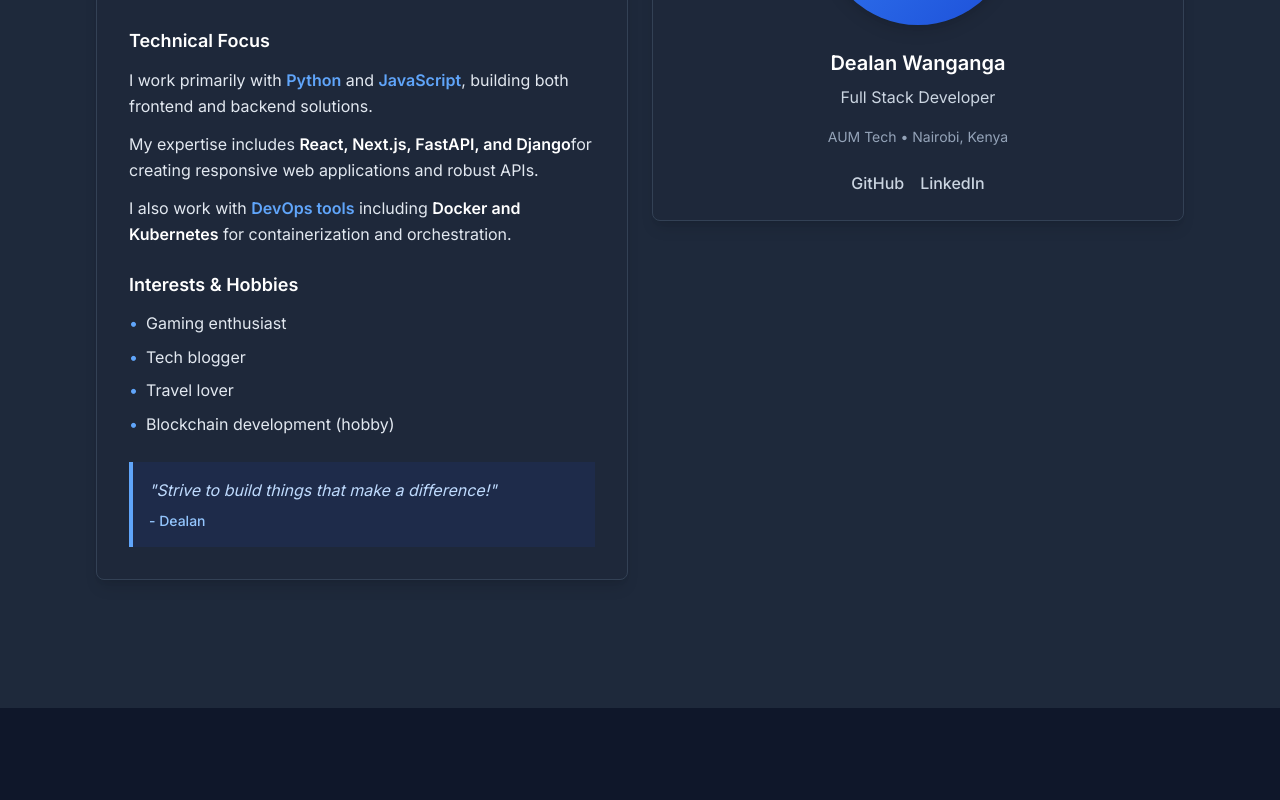
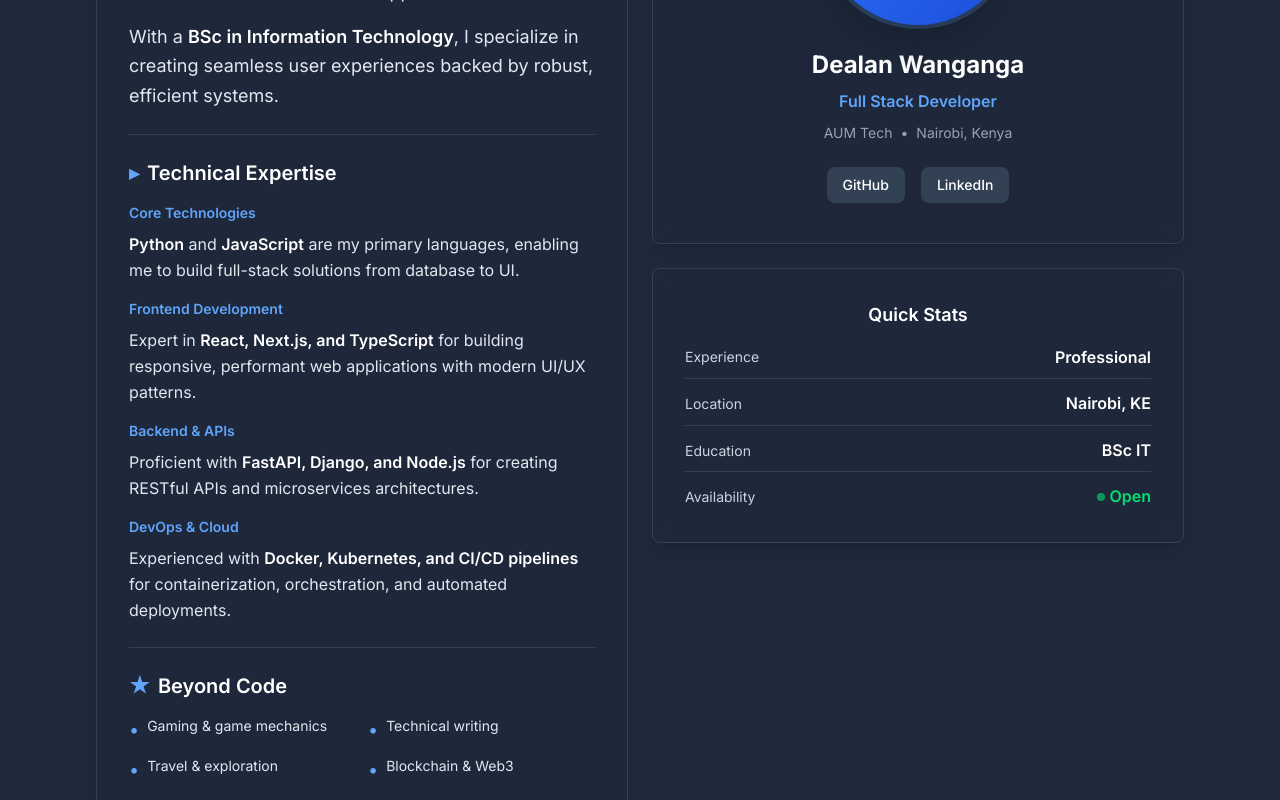
Before and after one commit to Dylan66/portfolio-website, a Next.js app: page / in a window 1280 px wide. Shown: the part 1260-2060 px from the top of the page. Built offline with nearby package versions, Linux system fonts and the light colour scheme.

Commit message:
fix hydration errors

```diff
--- a/src/components/About/AboutCard.js
+++ b/src/components/About/AboutCard.js
@@ -8,32 +8,43 @@ function AboutCard() {
       <Card.Body>
         <blockquote className="blockquote mb-0">
           <p style={{ textAlign: "justify" }}>
-            Hi Everyone, I am <span className="purple">Dylan Wanganga </span>
-            from <span className="purple"> Nairobi, Kenya.</span>
-            <br />
-            I am currently employed as a software developer at AUM Tech.
-            <br />
-            I have completed Bsc In Information Technology
+            Hi there! I'm <span className="purple">Dealan Wanganga</span>, a passionate Full Stack Developer
+            based in <span className="purple">Nairobi, Kenya</span>.
             <br />
             <br />
-            Apart from coding, some other activities that I love to do!
+            Currently, I'm building innovative solutions at <span className="purple">AUM Tech</span>,
+            where I work with modern web technologies to create scalable applications that solve real-world problems.
+            <br />
+            <br />
+            I hold a <span className="purple">BSc in Information Technology</span> and specialize in both
+            frontend and backend development, with a strong focus on creating seamless user experiences.
+            <br />
+            <br />
+            My tech stack includes <span className="purple">Python, JavaScript, React, Next.js, FastAPI, and Django</span>.
+            I'm also experienced with <span className="purple">Docker and Kubernetes</span> for containerization and deployment.
+            <br />
+            <br />
+            When I'm not coding, you'll find me:
           </p>
           <ul>
             <li className="about-activity">
-              <ImPointRight /> Playing Games
+              <ImPointRight /> Exploring new gaming worlds and mechanics
             </li>
             <li className="about-activity">
-              <ImPointRight /> Writing Tech Blogs
+              <ImPointRight /> Writing technical articles and sharing knowledge
             </li>
             <li className="about-activity">
-              <ImPointRight /> Travelling
+              <ImPointRight /> Traveling and experiencing different cultures
+            </li>
+            <li className="about-activity">
+              <ImPointRight /> Experimenting with blockchain and Web3 technologies
             </li>
           </ul>
 
           <p style={{ color: "rgb(155 126 172)" }}>
-            "Strive to build things that make a difference!"{" "}
+            "Strive to build things that make a difference!"
           </p>
-          <footer className="blockquote-footer">Dyln</footer>
+          <footer className="blockquote-footer">Dealan</footer>
         </blockquote>
       </Card.Body>
     </Card>
--- a/src/components/sections/About.tsx
+++ b/src/components/sections/About.tsx
@@ -6,86 +6,166 @@ import { Card } from '@/components/ui'
 export default function About() {
   return (
     <Section id="about" padding="xl" background="secondary">
+      <div className="max-w-6xl mx-auto">
         <h2 className="text-3xl md:text-4xl lg:text-5xl font-bold text-center text-white mb-4">
           About <span className="text-primary-400">Me</span>
         </h2>
-      <p className="text-center text-neutral-300 mb-12 text-lg">Software Developer based in Nairobi, Kenya</p>
+        <p className="text-center text-neutral-300 mb-12 text-lg max-w-2xl mx-auto">
+          Full Stack Developer crafting scalable solutions with Python and JavaScript
+        </p>
 
         <Grid cols={1} responsive={{ md: 2 }} gap="lg" className="items-start">
-        <Card padding="lg" className="bg-neutral-800/50 border-neutral-700">
+          <Card padding="lg" className="bg-neutral-800/50 border-neutral-700 backdrop-blur-sm">
             <div className="space-y-6">
               <div>
+                <h3 className="text-2xl font-bold text-white mb-4 flex items-center gap-2">
+                  <span className="text-primary-400 text-2xl">→</span> Hello!
+                </h3>
                 <p className="text-base md:text-lg text-neutral-200 mb-4 leading-relaxed">
-                I'm <span className="text-primary-400 font-semibold">Dealan Wanganga</span>, a Full Stack Developer
-                currently working at <span className="font-semibold text-white">AUM Tech</span> in Nairobi, Kenya.
+                  I'm <span className="text-primary-400 font-semibold">Dealan Wanganga</span>, a passionate Full Stack Developer
+                  based in <span className="font-semibold text-white">Nairobi, Kenya</span>. Currently, I'm building innovative
+                  solutions at <span className="font-semibold text-white">AUM Tech</span>, where I transform ideas into
+                  scalable applications.
                 </p>
                 <p className="text-base md:text-lg text-neutral-200 leading-relaxed">
-                I hold a <span className="font-semibold text-white">BSc in Information Technology</span> and specialize in
-                building scalable web applications using modern technologies.
+                  With a <span className="font-semibold text-white">BSc in Information Technology</span>, I specialize in
+                  creating seamless user experiences backed by robust, efficient systems.
+                </p>
+              </div>
+
+              <div className="border-t border-neutral-700 pt-6">
+                <h4 className="text-xl font-semibold text-white mb-4 flex items-center gap-2">
+                  <span className="text-primary-400 text-xl">▸</span> Technical Expertise
+                </h4>
+                <div className="space-y-4">
+                  <div>
+                    <p className="text-sm font-semibold text-primary-400 mb-2">Core Technologies</p>
+                    <p className="text-neutral-200 leading-relaxed">
+                      <span className="font-semibold text-white">Python</span> and{" "}
+                      <span className="font-semibold text-white">JavaScript</span> are my primary languages,
+                      enabling me to build full-stack solutions from database to UI.
                     </p>
                   </div>
 
                   <div>
-              <h4 className="text-lg font-semibold text-white mb-3">Technical Focus</h4>
-              <p className="text-neutral-200 mb-3 leading-relaxed">
-                I work primarily with <span className="text-primary-400 font-semibold">Python</span> and{" "}
-                <span className="text-primary-400 font-semibold">JavaScript</span>, building both frontend
-                and backend solutions.
-              </p>
-              <p className="text-neutral-200 mb-3 leading-relaxed">
-                My expertise includes <span className="font-semibold text-white">React, Next.js, FastAPI, and Django</span>
-                for creating responsive web applications and robust APIs.
-              </p>
+                    <p className="text-sm font-semibold text-primary-400 mb-2">Frontend Development</p>
                     <p className="text-neutral-200 leading-relaxed">
-                I also work with <span className="text-primary-400 font-semibold">DevOps tools</span> including{" "}
-                <span className="font-semibold text-white">Docker and Kubernetes</span> for containerization and orchestration.
+                      Expert in <span className="font-semibold text-white">React, Next.js, and TypeScript</span> for
+                      building responsive, performant web applications with modern UI/UX patterns.
                     </p>
                   </div>
 
                   <div>
-              <h4 className="text-lg font-semibold text-white mb-3">Interests & Hobbies</h4>
-              <ul className="space-y-2">
-                <li className="flex items-center text-neutral-200">
-                  <span className="text-primary-400 mr-2">•</span> Gaming enthusiast
-                </li>
-                <li className="flex items-center text-neutral-200">
-                  <span className="text-primary-400 mr-2">•</span> Tech blogger
-                </li>
-                <li className="flex items-center text-neutral-200">
-                  <span className="text-primary-400 mr-2">•</span> Travel lover
-                </li>
-                <li className="flex items-center text-neutral-200">
-                  <span className="text-primary-400 mr-2">•</span> Blockchain development (hobby)
-                </li>
-              </ul>
+                    <p className="text-sm font-semibold text-primary-400 mb-2">Backend & APIs</p>
+                    <p className="text-neutral-200 leading-relaxed">
+                      Proficient with <span className="font-semibold text-white">FastAPI, Django, and Node.js</span> for
+                      creating RESTful APIs and microservices architectures.
+                    </p>
                   </div>
 
-            <blockquote className="p-4 bg-primary-900/20 border-l-4 border-primary-400 italic text-primary-200">
+                  <div>
+                    <p className="text-sm font-semibold text-primary-400 mb-2">DevOps & Cloud</p>
+                    <p className="text-neutral-200 leading-relaxed">
+                      Experienced with <span className="font-semibold text-white">Docker, Kubernetes, and CI/CD pipelines</span> for
+                      containerization, orchestration, and automated deployments.
+                    </p>
+                  </div>
+                </div>
+              </div>
+
+              <div className="border-t border-neutral-700 pt-6">
+                <h4 className="text-xl font-semibold text-white mb-4 flex items-center gap-2">
+                  <span className="text-primary-400 text-xl">★</span> Beyond Code
+                </h4>
+                <div className="grid grid-cols-2 gap-3">
+                  <div className="flex items-start gap-2">
+                    <span className="text-primary-400 text-lg">•</span>
+                    <span className="text-neutral-200 text-sm">Gaming & game mechanics</span>
+                  </div>
+                  <div className="flex items-start gap-2">
+                    <span className="text-primary-400 text-lg">•</span>
+                    <span className="text-neutral-200 text-sm">Technical writing</span>
+                  </div>
+                  <div className="flex items-start gap-2">
+                    <span className="text-primary-400 text-lg">•</span>
+                    <span className="text-neutral-200 text-sm">Travel & exploration</span>
+                  </div>
+                  <div className="flex items-start gap-2">
+                    <span className="text-primary-400 text-lg">•</span>
+                    <span className="text-neutral-200 text-sm">Blockchain & Web3</span>
+                  </div>
+                </div>
+              </div>
+
+              <blockquote className="p-4 bg-gradient-to-r from-primary-900/30 to-primary-800/20 border-l-4 border-primary-400 italic text-primary-200 rounded-r">
                 "Strive to build things that make a difference!"
-              <footer className="text-sm mt-2 not-italic font-medium text-primary-300">- Dealan</footer>
+                <footer className="text-sm mt-2 not-italic font-medium text-primary-300">— Dealan</footer>
               </blockquote>
             </div>
           </Card>
 
-        <Card hover className="text-center bg-neutral-800/50 border-neutral-700">
-          <div className="w-48 h-48 bg-gradient-to-br from-primary-500 to-primary-700 rounded-full mx-auto mb-6 flex items-center justify-center shadow-lg">
-            <span className="text-white text-4xl font-bold">DW</span>
+          <div className="space-y-6">
+            <Card hover className="text-center bg-neutral-800/50 border-neutral-700 backdrop-blur-sm">
+              <div className="relative">
+                <div className="w-48 h-48 bg-gradient-to-br from-primary-500 via-primary-600 to-primary-700 rounded-full mx-auto mb-6 flex items-center justify-center shadow-2xl ring-4 ring-primary-400/20">
+                  <span className="text-white text-5xl font-bold">DW</span>
                 </div>
-          <h3 className="text-xl font-semibold text-white mb-2">Dealan Wanganga</h3>
-          <p className="text-neutral-300 mb-4">Full Stack Developer</p>
-          <p className="text-sm text-neutral-400 mb-6">AUM Tech • Nairobi, Kenya</p>
-          <div className="flex justify-center gap-4">
-            <a href="https://github.com/Dylan66" target="_blank" rel="noopener noreferrer"
-               className="text-neutral-300 hover:text-primary-400 transition-colors font-medium">
+                <div className="absolute top-0 right-1/4 w-3 h-3 bg-green-400 rounded-full animate-pulse ring-2 ring-green-400/50"></div>
+              </div>
+              <h3 className="text-2xl font-bold text-white mb-2">Dealan Wanganga</h3>
+              <p className="text-primary-400 font-semibold mb-2">Full Stack Developer</p>
+              <p className="text-sm text-neutral-400 mb-6">
+                <span className="inline-block">AUM Tech</span>
+                <span className="mx-2">•</span>
+                <span className="inline-block">Nairobi, Kenya</span>
+              </p>
+              <div className="flex justify-center gap-4 mb-4">
+                <a
+                  href="https://github.com/Dylan66"
+                  target="_blank"
+                  rel="noopener noreferrer"
+                  className="px-4 py-2 bg-neutral-700 hover:bg-primary-600 text-white rounded-lg transition-all duration-300 font-medium text-sm"
+                >
                   GitHub
                 </a>
-            <a href="https://www.linkedin.com/in/dylan-wanganga/" target="_blank" rel="noopener noreferrer"
-               className="text-neutral-300 hover:text-primary-400 transition-colors font-medium">
+                <a
+                  href="https://www.linkedin.com/in/dylan-wanganga/"
+                  target="_blank"
+                  rel="noopener noreferrer"
+                  className="px-4 py-2 bg-neutral-700 hover:bg-primary-600 text-white rounded-lg transition-all duration-300 font-medium text-sm"
+                >
                   LinkedIn
                 </a>
               </div>
             </Card>
+
+            <Card padding="lg" className="bg-neutral-800/50 border-neutral-700 backdrop-blur-sm">
+              <h4 className="text-lg font-semibold text-white mb-4 text-center">Quick Stats</h4>
+              <div className="space-y-3">
+                <div className="flex justify-between items-center pb-2 border-b border-neutral-700">
+                  <span className="text-neutral-300 text-sm">Experience</span>
+                  <span className="text-white font-semibold">Professional</span>
+                </div>
+                <div className="flex justify-between items-center pb-2 border-b border-neutral-700">
+                  <span className="text-neutral-300 text-sm">Location</span>
+                  <span className="text-white font-semibold">Nairobi, KE</span>
+                </div>
+                <div className="flex justify-between items-center pb-2 border-b border-neutral-700">
+                  <span className="text-neutral-300 text-sm">Education</span>
+                  <span className="text-white font-semibold">BSc IT</span>
+                </div>
+                <div className="flex justify-between items-center">
+                  <span className="text-neutral-300 text-sm">Availability</span>
+                  <span className="text-green-400 font-semibold flex items-center gap-1">
+                    <span className="w-2 h-2 bg-green-400 rounded-full animate-pulse"></span>
+                    Open
+                  </span>
+                </div>
+              </div>
+            </Card>
+          </div>
         </Grid>
+      </div>
     </Section>
   )
 }
--- a/src/components/sections/Hero.tsx
+++ b/src/components/sections/Hero.tsx
@@ -56,7 +56,7 @@ export default function Hero() {
             style={{ animationDelay: '0ms' }}
           >
             <h1 className="text-xl md:text-2xl lg:text-3xl text-neutral-300 mb-6 font-light tracking-wide">
-              Hi There! <span className="wave">👋🏻</span>
+              Hi There! <span className="wave" suppressHydrationWarning>👋🏻</span>
             </h1>
           </div>
 
@@ -141,10 +141,10 @@ export default function Hero() {
                     )}
                     {link.platform === 'linkedin' && (
                       <svg className="w-8 h-8 md:w-9 md:h-9" fill="currentColor" viewBox="0 0 24 24" aria-hidden="true">
-                        <path d="M20.447 20.452h-3.554v-5.569c0-1.328-.027-3.037-1.852-3.037-1.853 0-2.136 1.445-2.136 2.939v5.667H9.351V9h3.414v1.561h.046c.477-.9 1.637-1.85 3.37-1.85 3.601 0 4.267 2.37 4.267 5.455v6.286zM5.337 7.433c-1.144 0-2.063-.926-2.063-2.065 0-1.138.92-2.063 2.063-2.063 1.14 0 2.064.925 2.064 2.063 0 1.139-.925 2.065-2.064 2.065zm1.782 13.019H3.555V9h3.564v11.452zM22.225 0H1.771C.792 0 0 .774 0 1.729v20.542C0 23.227.792 24 1.771 24h20.451C23.2 24 24 23.227 24 22.271V1.729C24 .774 23.2 0 22.222 0h.003z"/>
+                        <path d="M20.447 20.452h-3.554v-5.569c0-1.328-.027-3.037-1.852-3.037-1.853 0-2.136 1.445-2.136 2.939v5.667H9.351V9h3.414v1.561h.046c.477-.9 1.637-1.85 3.37-1.85 3.601 0 4.267 2.37 4.267 5.455v6.286zM5.337 7.433c-1.144 0-2.063-.926-2.063-2.065 0-1.138.92-2.063 2.063-2.063 1.14 0 2.064.925 2.064 2.063 0 1.139-.925 2.065-2.064 2.065zm1.782 13.019H3.555V9h3.564v11.452zM22.225 0H1.771C.792 0 0 .774 0 1.729v20.542C0 23.227.792 24 1.771 24h20.451C23.2 24 24 23.227 24 22.271V1.729C24 .774 23.2 0 22.222 0h.003z" />
                       </svg>
                     )}
-                    {link.platform === 'email' && '✉️'}
+                    {link.platform === 'email' && <span suppressHydrationWarning>✉️</span>}
                   </span>
                 </a>
               ))}
--- a/src/components/ui/ProjectCard.tsx
+++ b/src/components/ui/ProjectCard.tsx
@@ -169,7 +169,7 @@ const TechnologyTag: React.FC<TechnologyTagProps> = ({ technology }) => {
         colorClass
       )}
     >
-      {technology.icon && <span className="mr-1">{technology.icon}</span>}
+      {technology.icon && <span className="mr-1" suppressHydrationWarning>{technology.icon}</span>}
       {technology.name}
     </span>
   )
```
Lines whose indentation alone changed are shown as unchanged.
